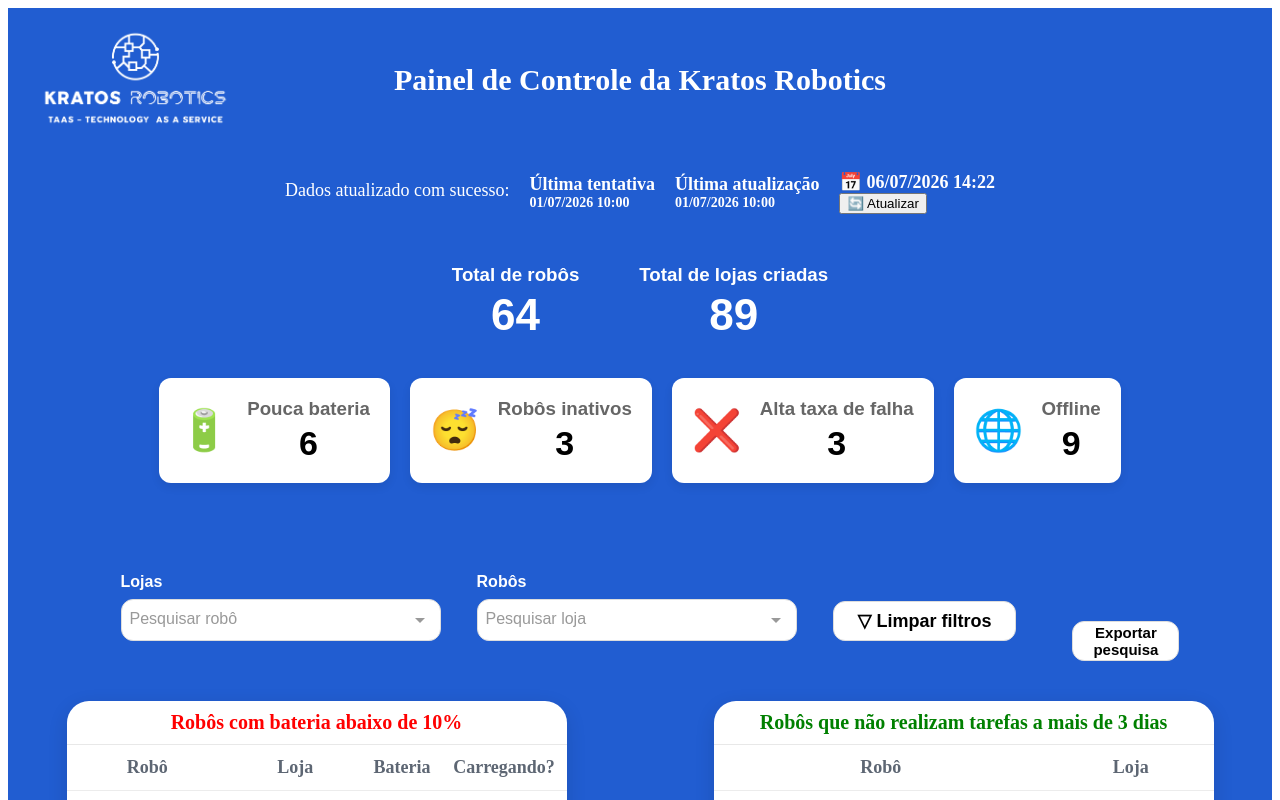
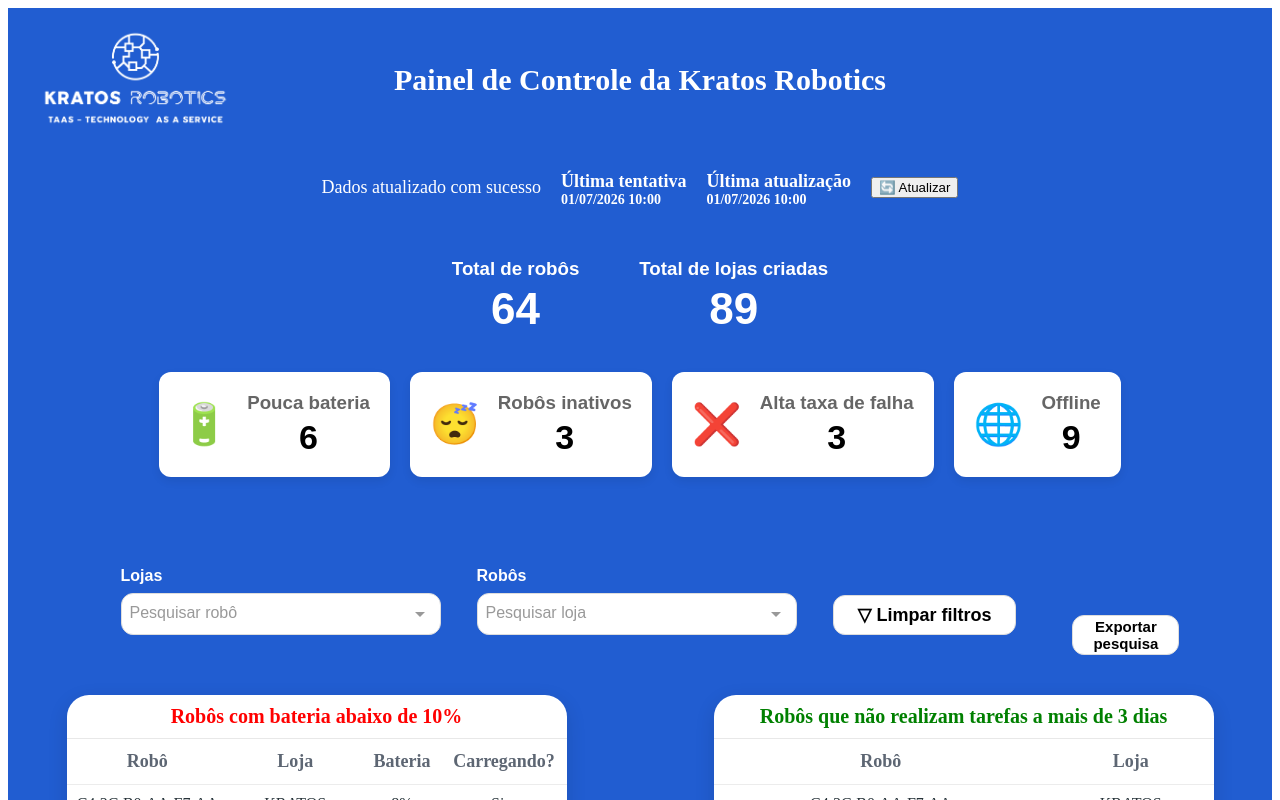
Before and after one commit to le-bap/Dashboard-Kratos, a Vue app in the folder frontend/: page / in a window 1280 px wide. Shown: the top 800 px of the page. Built offline with nearby package versions, Linux system fonts and the light colour scheme.

Commit message:
modificando lógica do Collector para funcionar através de serviço

```diff
--- a/frontend/src/components/cards/CollectorStatus.vue
+++ b/frontend/src/components/cards/CollectorStatus.vue
@@ -6,6 +6,12 @@ defineProps({
     lastAttempt:String
 })
 
+const emit = defineEmits([
+    "refresh"
+])
+function refresh(){
+    emit("refresh")
+}
 </script>
 
 <template>
@@ -26,10 +32,12 @@ defineProps({
         <h3>{{ lastUpdate}}</h3>
     </div>
 
-    <div class="content">
-        <p id="nowLabel">📅 06/07/2026 14:22</p>
-        <button ><span class="spin-icon">🔄</span> Atualizar</button>
-      </div>
+    <button @click="refresh">
+        <span class="spin-icon">
+            🔄
+        </span>
+        Atualizar
+    </button>
 
 </div>
 
--- /dev/null
+++ b/frontend/src/services/collectorService.js
@@ -0,0 +1,28 @@
+// Serviço responsável pelas informações do Collector
+// Futuramente será substituído por chamadas ao backend
+const collectorData = {
+    status: "Dados atualizado com sucesso",
+    lastAttempt: "01/07/2026 10:00",
+    lastUpdate: "01/07/2026 10:00",
+    nextUpdate: "01/07/2026 11:00",
+    isRunning: false
+}
+
+
+export function getCollectorStatus(){
+    return {
+        ...collectorData
+    }
+}
+
+
+export function updateCollector(){
+    const updatedCollector = {
+        ...collectorData,
+        lastAttempt:
+            new Date().toLocaleString("pt-BR")
+
+    }
+
+    return updatedCollector
+}
--- a/frontend/src/views/Dashboard.vue
+++ b/frontend/src/views/Dashboard.vue
@@ -8,6 +8,7 @@ import AboutIndicators from "../components/layout/AboutIndicators.vue";
 import GeneralQuantity from "../components/cards/GeneralQuantity.vue";
 import { getDashboardData, getReportData } from "../services/robotService"
 import { exportDashboardReport } from "../services/reportService"
+import { getCollectorStatus, updateCollector } from "../services/collectorService"
 import { useRouter } from "vue-router"
 import { ref, computed } from "vue"
 
@@ -16,11 +17,19 @@ const filters = ref({
   robot: null
 })
 
+const collector = ref(
+    getCollectorStatus()
+)
+
 const dashboard = computed(() =>
   getDashboardData(filters.value)
 )
 
 const router = useRouter()
+
+function refreshCollector(){
+    collector.value = updateCollector()
+}
 
 function updateFilters(newFilters) {
   console.log(newFilters)
@@ -45,9 +54,10 @@ function exportReport() {
   <Header/>
   <main>
     <CollectorStatus
-      status="Dados atualizado com sucesso:"
-      lastAttempt="01/07/2026 10:00"
-      lastUpdate="01/07/2026 10:00"
+      :status="collector.status"
+      :lastAttempt="collector.lastAttempt"
+      :lastUpdate="collector.lastUpdate"
+      @refresh="refreshCollector"
     />
     <div class="cards">
       <GeneralQuantity
```
